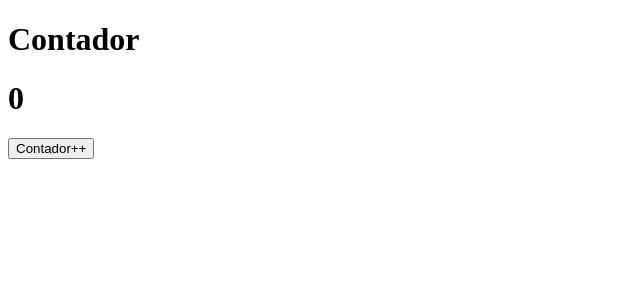
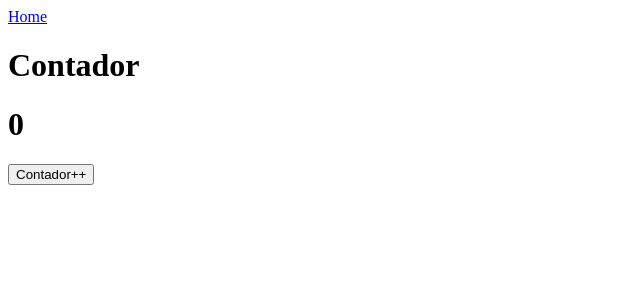
Before and after one commit to ItanuRomero/firstNextjsContact, a Next.js app: page /counter in a window 1280 px wide. Shown: the top 300 px of the page, without its empty margins (0-640 px from the left). Built offline with nearby package versions, Linux system fonts and the light colour scheme.

Commit message:
add link to home on counter page

```diff
--- a/pages/counter.js
+++ b/pages/counter.js
@@ -1,8 +1,12 @@
+import Link from "next/link";
 import { useState } from "react";
 
 function Counter() {
     return (
         <>
+            <Link href='/'>
+                <a>Home</a>
+            </Link>
             <h1>Contador</h1>
             <Contador />
         </>
```
